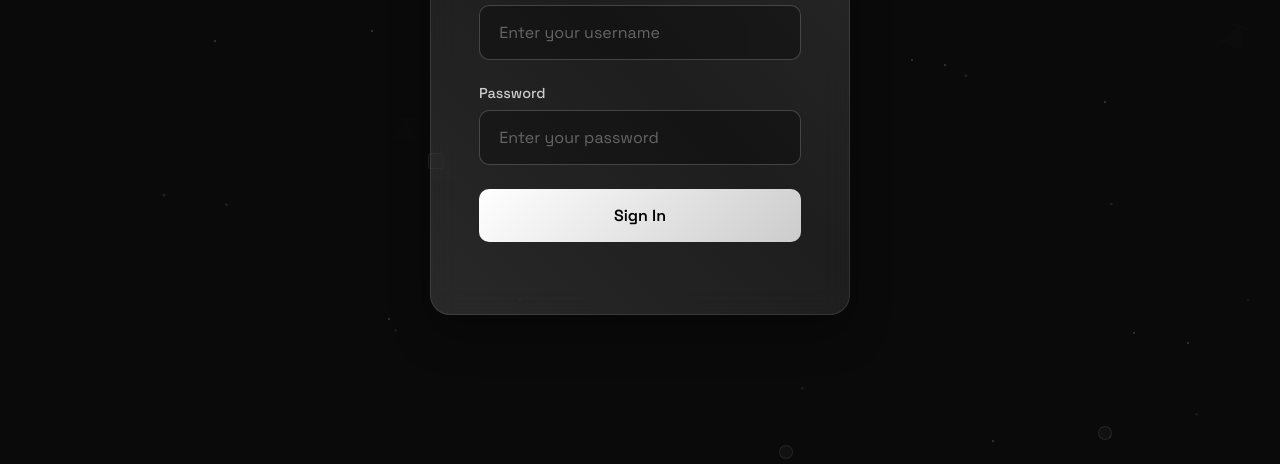
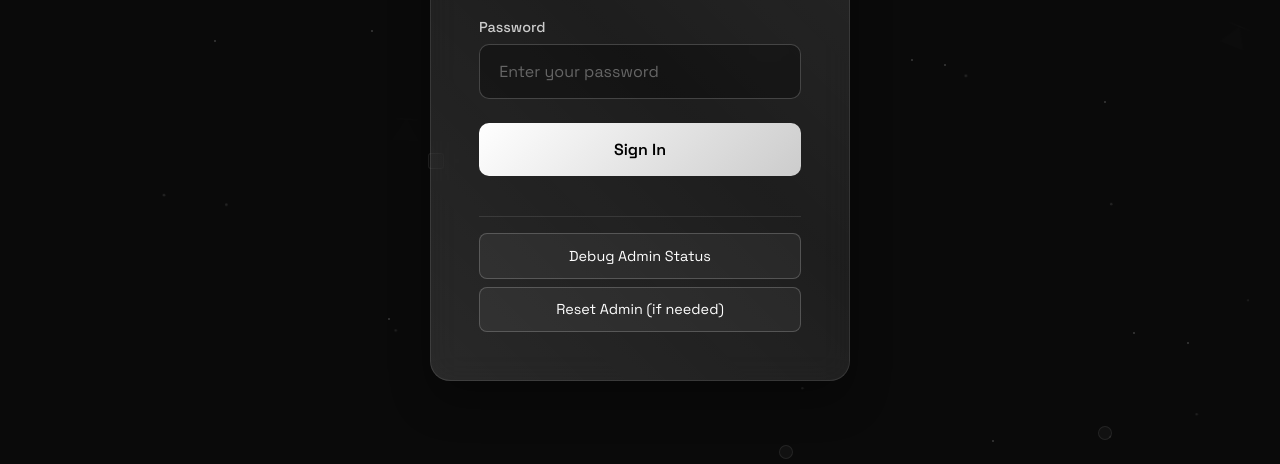
Before and after one commit to IcedMilkOG/luaseel, a website: page index.html in a window 1280 px wide. Shown: the part 336-800 px from the top of the page. Drawn offline with Linux system fonts and the light colour scheme.

Commit message:
Update index.html

```diff
--- a/index.html
+++ b/index.html
@@ -330,6 +330,16 @@
             </form>
 
             <div id="loginMessage"></div>
+
+            <!-- Debug Section (remove after testing) -->
+            <div style="margin-top: 1rem; padding-top: 1rem; border-top: 1px solid rgba(255,255,255,0.1);">
+                <button type="button" id="debugBtn" class="secondary-btn" style="width: 100%; margin-bottom: 0.5rem;">
+                    Debug Admin Status
+                </button>
+                <button type="button" id="resetAdminBtn" class="secondary-btn" style="width: 100%;">
+                    Reset Admin (if needed)
+                </button>
+            </div>
         </div>
 
         <div id="adminSection" style="display: none;" class="admin-section">
```
